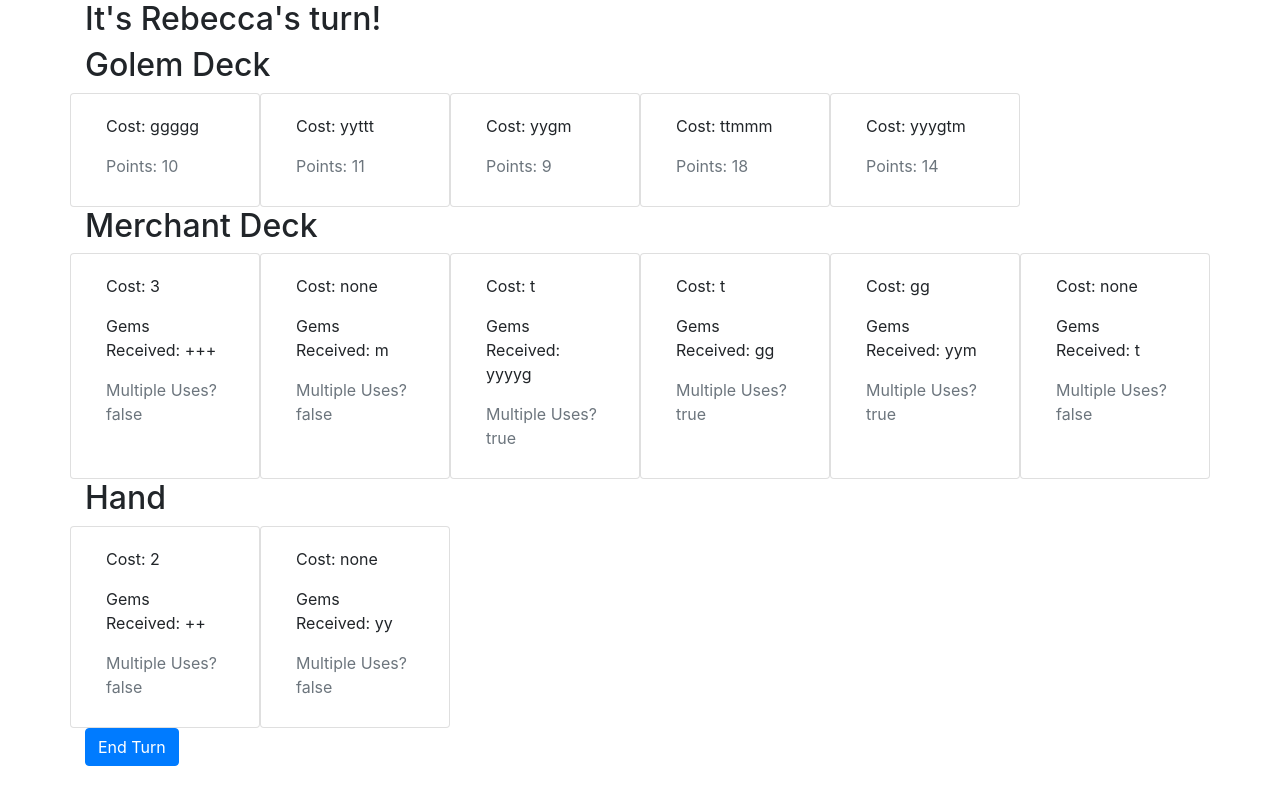
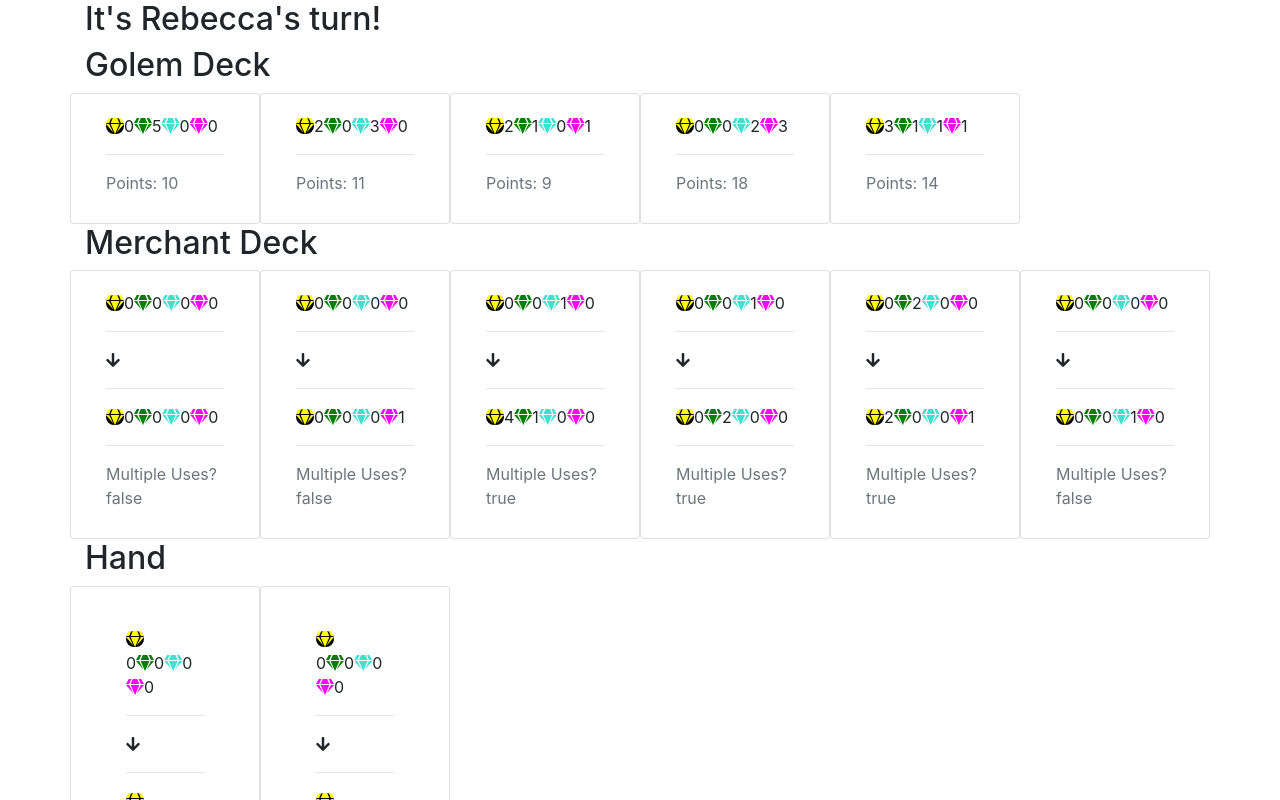
Before and after one commit to drew-sullivan/golem, an Angular app: page / in a window 1280 px wide. Shown: the top 800 px of the page. Built offline with nearby package versions, Linux system fonts and the light colour scheme.

Commit message:
Added temp colored gems

```diff
--- a/src/app/components/game/game.component.html
+++ b/src/app/components/game/game.component.html
@@ -3,7 +3,11 @@
 <div class="row">
   <div class="card col-md-2" *ngFor="let card of availableGolemCards" (click)="purchaseCard(card, 'golem')">
     <div class="card-body">
-      <p>Cost: {{ card.gemsIn }}</p>
+      <p class="gem"><i class="fas fa-gem yellow-gem"></i>{{ card.gemsIn.y }}</p>
+      <p class="gem"><i class="fas fa-gem gem green-gem"></i>{{ card.gemsIn.g }}</p>
+      <p class="gem"><i class="fas fa-gem gem turquoise-gem"></i>{{ card.gemsIn.t }}</p>
+      <p class="gem"><i class="fas fa-gem gem magenta-gem"></i>{{ card.gemsIn.m }}</p>
+      <hr>
       <p class="mb-2 text-muted">Points: {{ card.pointsOut }}</p>
     </div>
   </div>
@@ -13,8 +17,18 @@
 <div class="row">
   <div class="card col-md-2" *ngFor="let card of availableMerchantCards" (click)="purchaseCard(card, 'merchant')">
     <div class="card-body">
-      <p>Cost: {{ card.gemsIn }}</p>
-      <p>Gems Received: {{ card.gemsOut }}</p>
+      <p class="gem"><i class="fas fa-gem yellow-gem"></i>{{ card.gemsIn.y }}</p>
+      <p class="gem"><i class="fas fa-gem gem green-gem"></i>{{ card.gemsIn.g }}</p>
+      <p class="gem"><i class="fas fa-gem gem turquoise-gem"></i>{{ card.gemsIn.t }}</p>
+      <p class="gem"><i class="fas fa-gem gem magenta-gem"></i>{{ card.gemsIn.m }}</p>
+      <hr>
+      <p><i class="fas fa-arrow-down"></i></p>
+      <hr>
+      <p class="gem"><i class="fas fa-gem yellow-gem"></i>{{ card.gemsOut.y }}</p>
+      <p class="gem"><i class="fas fa-gem gem green-gem"></i>{{ card.gemsOut.g }}</p>
+      <p class="gem"><i class="fas fa-gem gem turquoise-gem"></i>{{ card.gemsOut.t }}</p>
+      <p class="gem"><i class="fas fa-gem gem magenta-gem"></i>{{ card.gemsOut.m }}</p>
+      <hr>
       <p class="mb-2 text-muted">Multiple Uses? {{ card.multiplesAllowed }}</p>
     </div>
   </div>
--- a/src/app/components/player/player.component.html
+++ b/src/app/components/player/player.component.html
@@ -2,9 +2,21 @@
 <div class="row">
   <div class="card col-md-2" *ngFor="let card of activePlayer.hand" (click)="playCard(card)">
     <div class="card-body">
-      <p>Cost: {{ card.gemsIn }}</p>
-      <p>Gems Received: {{ card.gemsOut }}</p>
-      <p class="mb-2 text-muted">Multiple Uses? {{ card.multiplesAllowed }}</p>
+      <div class="card-body">
+        <p class="gem"><i class="fas fa-gem yellow-gem"></i>{{ card.gemsIn.y }}</p>
+        <p class="gem"><i class="fas fa-gem gem green-gem"></i>{{ card.gemsIn.g }}</p>
+        <p class="gem"><i class="fas fa-gem gem turquoise-gem"></i>{{ card.gemsIn.t }}</p>
+        <p class="gem"><i class="fas fa-gem gem magenta-gem"></i>{{ card.gemsIn.m }}</p>
+        <hr>
+        <p><i class="fas fa-arrow-down"></i></p>
+        <hr>
+        <p class="gem"><i class="fas fa-gem yellow-gem"></i>{{ card.gemsOut.y }}</p>
+        <p class="gem"><i class="fas fa-gem gem green-gem"></i>{{ card.gemsOut.g }}</p>
+        <p class="gem"><i class="fas fa-gem gem turquoise-gem"></i>{{ card.gemsOut.t }}</p>
+        <p class="gem"><i class="fas fa-gem gem magenta-gem"></i>{{ card.gemsOut.m }}</p>
+        <hr>
+        <p class="mb-2 text-muted">Multiple Uses? {{ card.multiplesAllowed }}</p>
+      </div>
     </div>
   </div>
 </div>
@@ -13,8 +25,18 @@
   <div class="row">
     <div class="card col-md-2" *ngFor="let card of activePlayer.discardPile" (click)="playCard(card)">
       <div class="card-body">
-        <p>Cost: {{ card.gemsIn }}</p>
-        <p>Gems Received: {{ card.gemsOut }}</p>
+        <p class="gem"><i class="fas fa-gem yellow-gem"></i>{{ card.gemsIn.y }}</p>
+        <p class="gem"><i class="fas fa-gem gem green-gem"></i>{{ card.gemsIn.g }}</p>
+        <p class="gem"><i class="fas fa-gem gem turquoise-gem"></i>{{ card.gemsIn.t }}</p>
+        <p class="gem"><i class="fas fa-gem gem magenta-gem"></i>{{ card.gemsIn.m }}</p>
+        <hr>
+        <p><i class="fas fa-arrow-down"></i></p>
+        <hr>
+        <p class="gem"><i class="fas fa-gem yellow-gem"></i>{{ card.gemsOut.y }}</p>
+        <p class="gem"><i class="fas fa-gem gem green-gem"></i>{{ card.gemsOut.g }}</p>
+        <p class="gem"><i class="fas fa-gem gem turquoise-gem"></i>{{ card.gemsOut.t }}</p>
+        <p class="gem"><i class="fas fa-gem gem magenta-gem"></i>{{ card.gemsOut.m }}</p>
+        <hr>
         <p class="mb-2 text-muted">Multiple Uses? {{ card.multiplesAllowed }}</p>
       </div>
     </div>
--- a/src/app/components/player/player.component.ts
+++ b/src/app/components/player/player.component.ts
@@ -1,6 +1,5 @@
 import { Component, OnInit } from '@angular/core';
 
-import { GOLEM } from './../../../assets/golem';
 import { Card } from './../../models/card';
 import { Player } from '../../models/player';
 
@@ -14,7 +13,6 @@ import { GameService } from './../../services/game.service';
 })
 export class PlayerComponent implements OnInit {
 
-  game = GOLEM;
   activePlayer: Player = this.gameService.activePlayer;
 
   constructor(public cardService: CardService, public gameService: GameService) {
--- a/src/app/models/card.ts
+++ b/src/app/models/card.ts
@@ -1,21 +1,40 @@
+import { Gems } from './gems';
+
 export class Card {
-	public gemsIn: string | number | null;
+	public gemsIn: Gems;
 	public pointsOut: number | null;
-	public gemsOut: string | null;
+	public gemsOut: Gems;
 	public multiplesAllowed: boolean;
 
 	constructor(
-		gemsIn: string | number = 'none',
+		gemsIn: string | number,
 		pointsOut: number = 0,
 		gemsOut: string = 'none',
 		multiplesAllowed: boolean = false) {
-			this.gemsIn = gemsIn;
+			this.gemsIn = this.castToGems(gemsIn);
 			this.pointsOut = pointsOut;
-			this.gemsOut = gemsOut;
+			this.gemsOut = this.castToGems(gemsOut);
 			this.multiplesAllowed = multiplesAllowed;
 	}
 
-	toString(): string {
+	private castToGems(gems: string | number): Gems {
+		const counter = new Gems();
+		if (typeof gems === 'string') {
+			for (let i = 0; i < gems.length; i++) {
+				if (counter[gems[i]]) {
+					counter[gems[i]]++;
+				} else {
+					counter[gems[i]] = 1;
+				}
+			}
+		} else {
+			counter.upgrade = true;
+		}
+		// console.log(counter);
+		return counter;
+	}
+
+	public toString(): string {
 		return `
 			gemsIn: ${this.gemsIn}, pointsOut: ${this.pointsOut},
 			gemsOut: ${this.gemsOut}, multiplesAllowed: ${this.multiplesAllowed}
--- a/src/app/models/deck.ts
+++ b/src/app/models/deck.ts
@@ -21,6 +21,7 @@ export class Deck {
       const multiplesAllowedCards = tempMultiplesAllowedCards.map(item => this.castToCard(item, true));
       const multiplesNotAllowedCards = tempMultiplesNotAllowedCards.map(item => this.castToCard(item));
       cards = multiplesAllowedCards.concat(multiplesNotAllowedCards);
+      console.log(cards);
     }
     return cards;
   }
--- a/src/app/models/gems.ts
+++ b/src/app/models/gems.ts
@@ -3,8 +3,9 @@ export class Gems {
   g: number;
   t: number;
   m: number;
+  upgrade: boolean;
 
-  constructor(y = 0, g = 0, t = 0, m = 0) {
+  constructor(y = 0, g = 0, t = 0, m = 0, upgrade = false) {
     this.y = y;
     this.g = g;
     this.t = t;
--- a/src/styles.css
+++ b/src/styles.css
@@ -2,3 +2,25 @@
 .card {
   cursor: pointer;
 }
+
+.gem {
+  display: inline;
+}
+
+.yellow-gem {
+  color: yellow;
+  background-color: black;
+  border-radius: 50px;
+}
+
+.green-gem {
+  color: green;
+}
+
+.turquoise-gem {
+  color: turquoise
+}
+
+.magenta-gem {
+  color: magenta
+}
```
